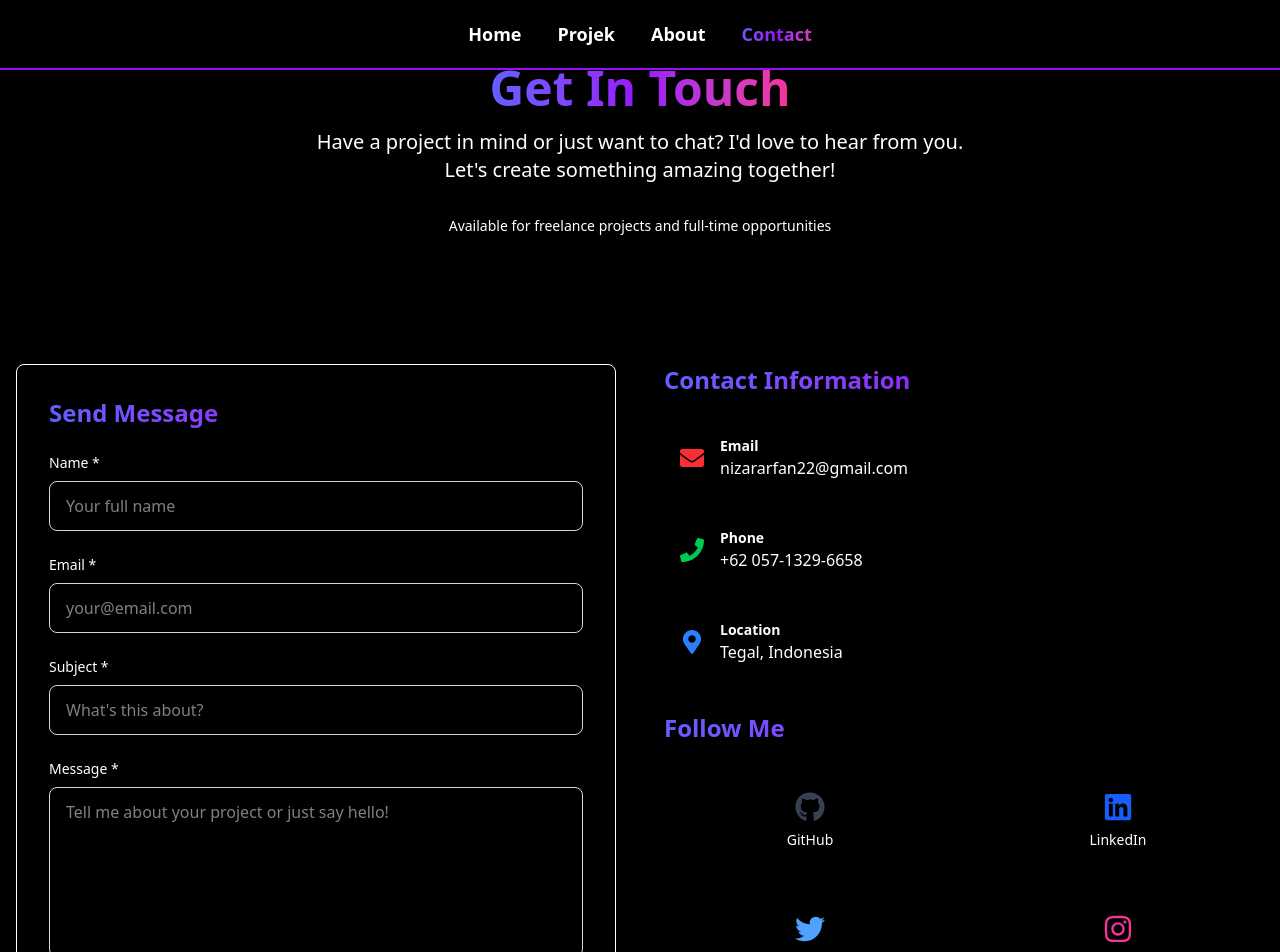
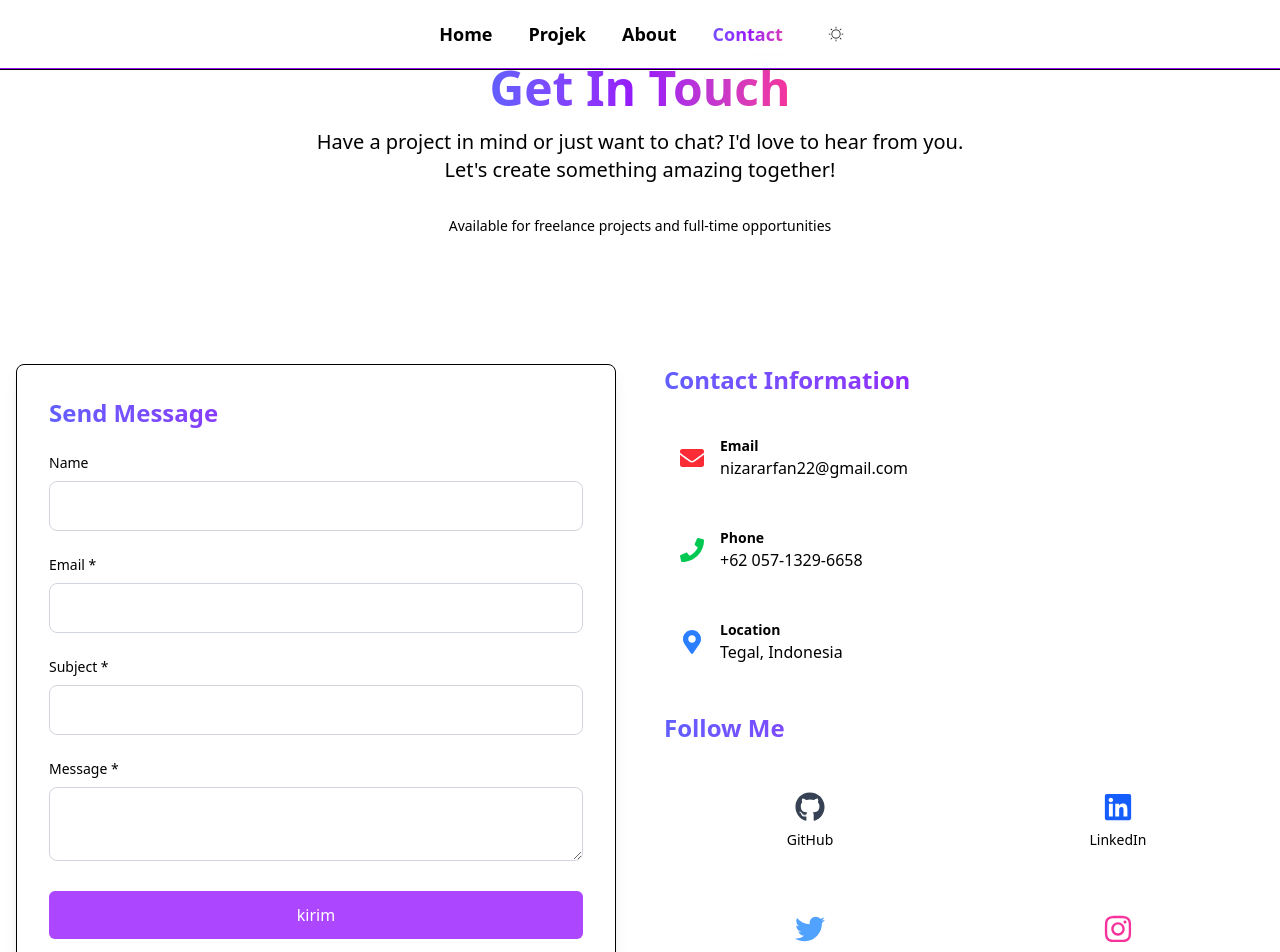
Before and after one commit to nizararfanni/portofolio, a Next.js app: page /contact in a window 1280 px wide. Shown: the top 952 px of the page. Built offline with nearby package versions, Linux system fonts and the light colour scheme.

Commit message:
feat: enhance ArticlesPage with article links, integrate ThemeProvider in layout, and update ContactForm for improved validation and submission handling

```diff
--- a/src/app/articles/list/page.tsx
+++ b/src/app/articles/list/page.tsx
@@ -2,6 +2,7 @@
 
 import { useGetArticles } from "@/hooks/useArticles";
 import { Article } from "@/types/Articles";
+import Link from "next/link";
 
 export default function ArticlesPage() {
   const { data, loading, error } = useGetArticles();
@@ -17,12 +18,13 @@ export default function ArticlesPage() {
       {/* menampilkan semua artikel */}
       <div className="space-y-3 w-full max-w-5xl mx-auto grid grid-cols-1 md:grid-cols-1 gap-4">
         {data.map((article: Article) => (
-          <div
+          <Link
             key={article._id}
             className="
           border p-4 rounded bg-white text-black flex flex-col justify-between
           w-full min-h-[250px] sm:min-h-[300px] md:min-h-[350px]
         "
+            href={`/articles/detail/${article._id}`}
           >
             {/* Judul */}
             <p className="font-semibold text-left">{article.text}</p>
@@ -59,7 +61,7 @@ export default function ArticlesPage() {
                   })}
               </p>
             </h1>
-          </div>
+          </Link>
         ))}
       </div>
     </div>
--- a/src/app/layout.tsx
+++ b/src/app/layout.tsx
@@ -3,6 +3,7 @@ import { Geist, Geist_Mono } from "next/font/google";
 import "./globals.css";
 import Navbar from "@/components/layouts/navbar";
 import Footer from "@/components/layouts/footer";
+import { ThemeProvider } from "@/components/layouts/ThemeProvider";
 
 const geistSans = Geist({
   variable: "--font-geist-sans",
@@ -27,14 +28,19 @@ export default function RootLayout({
   return (
     <html lang="en">
       <body
-        className={`${geistSans.variable} ${geistMono.variable} antialiased bg-black text-white`}
+        className={`${geistSans.variable} ${geistMono.variable} antialiased`}
       >
-        <div className="fixed top-0 z-50 w-full bg-black/50 backdrop-blur-lg border-b border-purple-600">
-          <Navbar />
-        </div>
+        <ThemeProvider attribute="class" defaultTheme="system" enableSystem>
+          <div className="fixed top-0 z-50 w-full backdrop-blur-lg border-b border-border bg-background text-foreground">
+            <Navbar />
+          </div>
 
-        <main className="min-h-screen ">{children}</main>
-        <Footer />
+          <main className="min-h-screen bg-background text-foreground">
+            {children}
+          </main>
+
+          <Footer />
+        </ThemeProvider>
       </body>
     </html>
   );
--- a/src/components/layouts/navbar.tsx
+++ b/src/components/layouts/navbar.tsx
@@ -8,12 +8,14 @@ import {
   NavigationMenuList,
   navigationMenuTriggerStyle,
 } from "@/components/ui/navigation-menu";
+import ThemeSwitcher from "./ThemeSwitcher";
 
 const navigationItems = [
   { title: "Home", href: "/" },
   { title: "Projek", href: "/projects" },
   { title: "About", href: "/about" },
   { title: "Contact", href: "/contact" },
+  // { title: "Blog", href: "/blog" },
 ];
 
 export default function Navbar() {
@@ -35,7 +37,7 @@ export default function Navbar() {
                     isActive
                       ? "from-indigo-500 via-purple-600 to-pink-500 bg-clip-text text-transparent underline underline-offset-4"
                       : "text-muted-foreground"
-                  } font-bold text-sm md:text-lg bg-gradient-to-r `}
+                  } font-bold text-xs md:text-lg bg-gradient-to-r `}
                 >
                   {item.title}
                 </NavigationMenuLink>
@@ -43,6 +45,7 @@ export default function Navbar() {
             );
           })}
         </NavigationMenuList>
+        <ThemeSwitcher />
       </NavigationMenu>
     </div>
   );
--- a/src/components/sections/ContactForm.tsx
+++ b/src/components/sections/ContactForm.tsx
@@ -2,39 +2,28 @@
 import React, { useState } from "react";
 import { motion } from "motion/react";
 import { Card } from "@/components/ui/card";
-import { Button } from "@/components/ui/button";
+import { zodResolver } from "@hookform/resolvers/zod";
+import { useForm } from "react-hook-form";
+import { ContactFormData, contactFormSchema } from "@/lib/contactFormSchema";
+import axios from "axios";
 
 const ContactForm = () => {
-  const [formData, setFormData] = useState({
-    name: "",
-    email: "",
-    subject: "",
-    message: ""
+  const {
+    register,
+    handleSubmit,
+    formState: { errors },
+  } = useForm({
+    resolver: zodResolver(contactFormSchema),
   });
 
-  const [isSubmitting, setIsSubmitting] = useState(false);
-
-  const handleChange = (e: React.ChangeEvent<HTMLInputElement | HTMLTextAreaElement>) => {
-    const { name, value } = e.target;
-    setFormData(prev => ({
-      ...prev,
-      [name]: value
-    }));
-  };
-
-  const handleSubmit = async (e: React.FormEvent) => {
-    e.preventDefault();
-    setIsSubmitting(true);
-
-    //dekayl
-    await new Promise(resolve => setTimeout(resolve, 2000));
-
-    // Reset form
-    setFormData({ name: "", email: "", subject: "", message: "" });
-    setIsSubmitting(false);
-
-
-    alert("Message sent successfully! Thank you for reaching out.");
+  const onSubmit = async (data: ContactFormData) => {
+    //kirim ke api
+    try {
+      const response = await axios.post("/api/contact", data);
+      console.log(response.data);
+    } catch (error) {
+      console.log(error);
+    }
   };
 
   return (
@@ -55,7 +44,7 @@ const ContactForm = () => {
           Send Message
         </motion.h2>
 
-        <form onSubmit={handleSubmit} className="space-y-6">
+        <form onSubmit={handleSubmit(onSubmit)} className="space-y-6">
           <motion.div
             initial={{ opacity: 0, y: 20 }}
             whileInView={{ opacity: 1, y: 0 }}
@@ -63,18 +52,15 @@ const ContactForm = () => {
             transition={{ duration: 0.6, delay: 0.1 }}
           >
             <label htmlFor="name" className="block text-sm font-medium mb-2">
-              Name *
+              Name
             </label>
             <input
-              type="text"
-              id="name"
-              name="name"
-              value={formData.name}
-              onChange={handleChange}
-              required
+              {...register("name")}
               className="w-full px-4 py-3 rounded-lg border border-gray-300 dark:border-gray-600 bg-background focus:ring-2 focus:ring-purple-500 focus:border-transparent transition-all duration-300"
-              placeholder="Your full name"
             />
+            {errors.name && (
+              <span className="text-red-500 ">{errors.name.message}</span>
+            )}
           </motion.div>
 
           <motion.div
@@ -87,15 +73,12 @@ const ContactForm = () => {
               Email *
             </label>
             <input
-              type="email"
-              id="email"
-              name="email"
-              value={formData.email}
-              onChange={handleChange}
-              required
+              {...register("email", { required: true })}
               className="w-full px-4 py-3 rounded-lg border border-gray-300 dark:border-gray-600 bg-background focus:ring-2 focus:ring-purple-500 focus:border-transparent transition-all duration-300"
-              placeholder="your@email.com"
             />
+            {errors.email && (
+              <span className="text-red-500 ">{errors.email.message}</span>
+            )}
           </motion.div>
 
           <motion.div
@@ -108,15 +91,12 @@ const ContactForm = () => {
               Subject *
             </label>
             <input
-              type="text"
-              id="subject"
-              name="subject"
-              value={formData.subject}
-              onChange={handleChange}
-              required
+              {...register("subject")}
               className="w-full px-4 py-3 rounded-lg border border-gray-300 dark:border-gray-600 bg-background focus:ring-2 focus:ring-purple-500 focus:border-transparent transition-all duration-300"
-              placeholder="What's this about?"
             />
+            {errors.subject && (
+              <span className="text-red-500 ">{errors.subject.message}</span>
+            )}
           </motion.div>
 
           <motion.div
@@ -129,15 +109,12 @@ const ContactForm = () => {
               Message *
             </label>
             <textarea
-              id="message"
-              name="message"
-              value={formData.message}
-              onChange={handleChange}
-              required
-              rows={6}
-              className="w-full px-4 py-3 rounded-lg border border-gray-300 dark:border-gray-600 bg-background focus:ring-2 focus:ring-purple-500 focus:border-transparent transition-all duration-300 resize-none"
-              placeholder="Tell me about your project or just say hello!"
+              {...register("message")}
+              className="w-full px-4 py-3 rounded-lg border border-gray-300 dark:border-gray-600 bg-background focus:ring-2 focus:ring-purple-500 focus:border-transparent transition-all duration-300"
             />
+            {errors.message && (
+              <span className="text-red-500 ">{errors.message.message}</span>
+            )}
           </motion.div>
 
           <motion.div
@@ -146,24 +123,12 @@ const ContactForm = () => {
             viewport={{ once: true }}
             transition={{ duration: 0.6, delay: 0.5 }}
           >
-            <Button
+            <button
               type="submit"
-              disabled={isSubmitting}
-              className="w-full bg-gradient-to-r from-indigo-500 via-purple-600 to-pink-500 hover:from-indigo-600 hover:via-purple-700 hover:to-pink-600 text-white font-semibold py-3 px-6 rounded-lg transition-all duration-300 transform hover:scale-105 disabled:opacity-70 disabled:transform-none"
+              className="w-full bg-purple-500 rounded-md p-3 text-white hover:bg-purple-600 transition-all duration-300"
             >
-              {isSubmitting ? (
-                <div className="flex items-center justify-center gap-2">
-                  <motion.div
-                    animate={{ rotate: 360 }}
-                    transition={{ duration: 1, repeat: Infinity, ease: "linear" }}
-                    className="w-5 h-5 border-2 border-white border-t-transparent rounded-full"
-                  />
-                  Sending...
-                </div>
-              ) : (
-                "Send Message"
-              )}
-            </Button>
+              kirim
+            </button>
           </motion.div>
         </form>
       </Card>
--- a/src/components/sections/HeroSectionHome.tsx
+++ b/src/components/sections/HeroSectionHome.tsx
@@ -7,7 +7,6 @@ import { FaGithub, FaLinkedin } from "react-icons/fa";
 import { MdOutlineTask } from "react-icons/md";
 
 const HeroSectionHome = () => {
-
   return (
     <motion.main
       className="mt-2"
@@ -34,7 +33,7 @@ const HeroSectionHome = () => {
           <Button
             variant={"outline"}
             asChild
-            className="text-md  text-white transition-all duration-300 ease-in-out hover:scale-105 border-white border-2"
+            className="text-md   transition-all duration-300 ease-in-out hover:scale-105 "
           >
             <Link href="/projects">See my projects</Link>
           </Button>
@@ -51,7 +50,7 @@ const HeroSectionHome = () => {
           <Button
             variant="outline"
             asChild
-            className="text-md  text-white transition-all duration-300 ease-in-out hover:scale-105 border-white border-2"
+            className="text-md  transition-all duration-300 ease-in-out hover:scale-105 "
           >
             <Link href="/about">Learn About Me</Link>
           </Button>
--- a/src/hooks/useArticles.tsx
+++ b/src/hooks/useArticles.tsx
@@ -1,4 +1,4 @@
-import { getArticles, postArticles } from "@/lib/articlesService";
+import { getArticles, getArticlesByid, postArticles } from "@/lib/articlesService";
 import { Article } from "@/types/Articles";
 import { useEffect, useState } from "react";
 
@@ -51,3 +51,28 @@ export const usePostArticle = () => {
 
   return { postArticle, loading, error };
 };
+
+export const useGetArticlesByid = (id:string) => {
+  const [data, setData] = useState<Article | null>(null);
+  const [loading, setLoading] = useState(true);
+  const [error, setError] = useState<Error | null>(null);
+
+  //panggik api
+  useEffect(() => {
+    const fetchArticles: () => Promise<void> = async () => {
+      try {
+        const articles = await getArticlesByid(id);
+        console.log("data articles", articles);
+        setData(articles.data || null);
+      } catch (error) {
+        setError(error as Error);
+      } finally {
+        setLoading(false);
+      }
+    };
+
+    fetchArticles();
+  }, [id]);
+
+  return { data, loading, error };
+};
```
Also changed, not shown: src/components/sections/ExperienceSection.tsx (+11 -18 lines).
